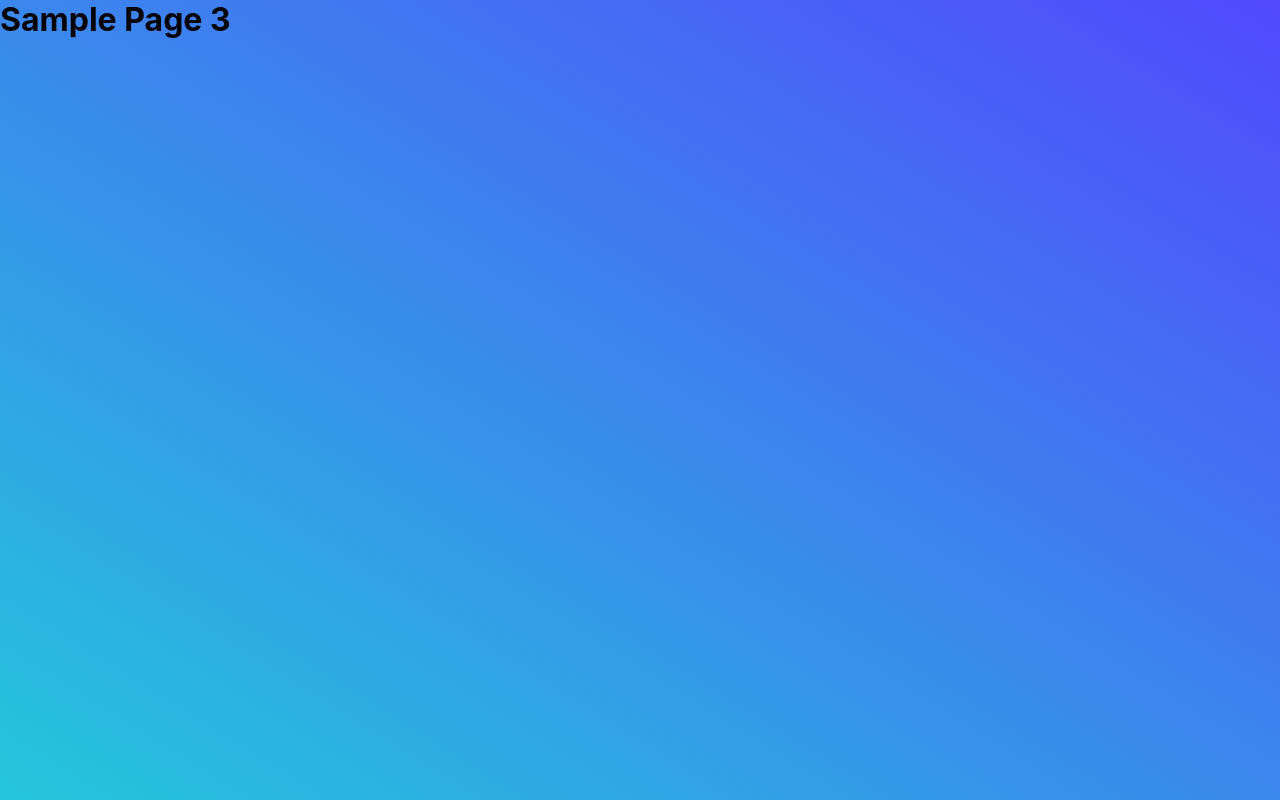
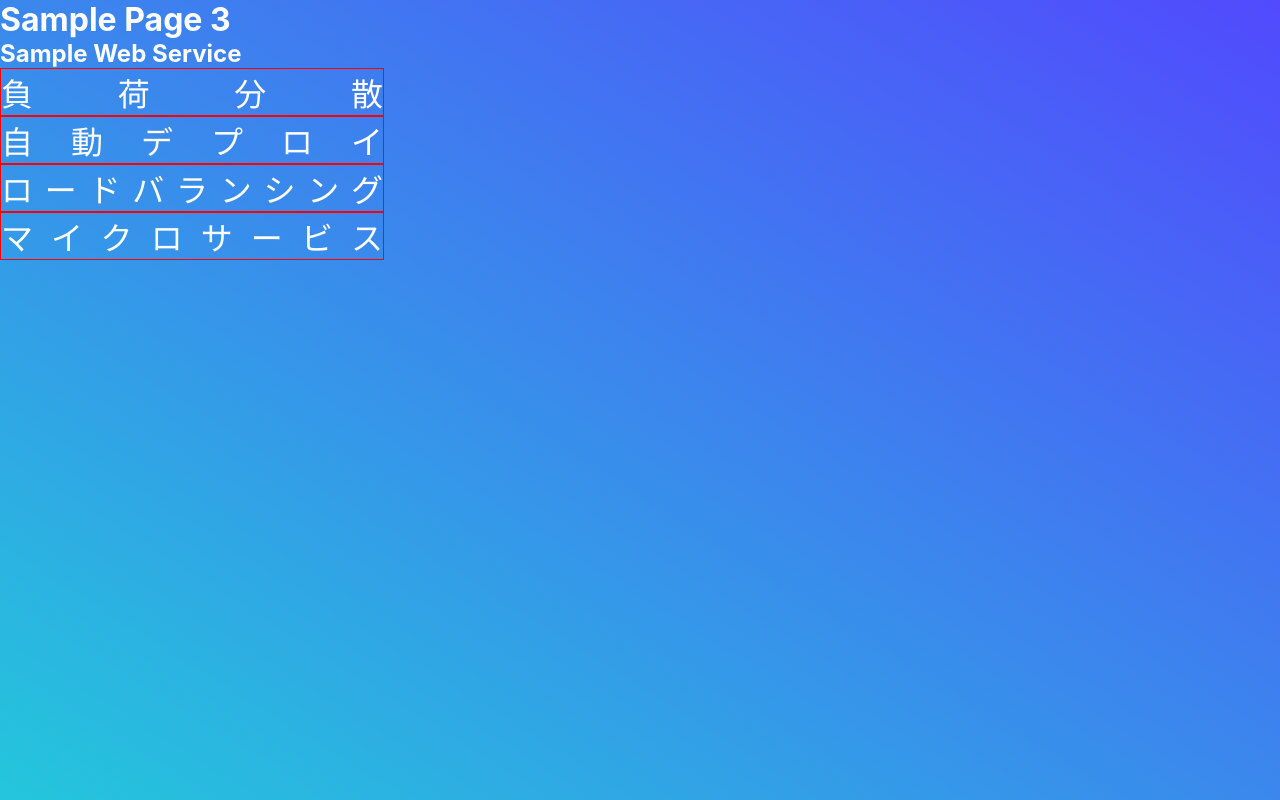
Before and after one commit to kento-yoshidu/ocaml, a React (Create React App) app: page / in a window 1280 px wide. Built offline with nearby package versions, Linux system fonts and the light colour scheme; the HTML template or start-up script is replaced by a standard one.

Commit message:
✨ Update Header Component

```diff
--- a/src/components/header.tsx
+++ b/src/components/header.tsx
@@ -3,7 +3,27 @@ import styles from "../styles/header.module.css"
 const Header = () => {
   return (
     <header className={styles.header}>
-      <h1>Sample Page 3</h1>
+      <h1 className={styles.title}>Sample Page 3</h1>
+
+      <h2 className={styles.subTitle}>
+        Sample Web Service
+      </h2>
+
+      <p className={styles.text}>
+        負荷分散
+      </p>
+
+      <p className={styles.text}>
+        自動デプロイ
+      </p>
+
+      <p className={styles.text}>
+        ロードバランシング
+      </p>
+
+      <p className={styles.text}>
+        マイクロサービス
+      </p>
     </header>
   )
 }
--- a/src/styles/header.module.css
+++ b/src/styles/header.module.css
@@ -5,4 +5,13 @@
   background: #24c6dc;
   background: linear-gradient(to left bottom, var(--main-color), var(--sub-color));
   overflow: hidden;
+  color: #fff;
 }
+
+.text {
+  color: #fff;
+  text-align-last: justify;
+  width: 30%;
+  border: 1px solid red;
+  font-size: 2rem;
+}
--- a/src/styles/header.module.css.d.ts
+++ b/src/styles/header.module.css.d.ts
@@ -1,4 +1,7 @@
 declare const styles: {
   readonly "header": string;
+  readonly "subTitle": string;
+  readonly "headerTitle": string;
+  readonly "headerText": string;
 };
 export = styles;
--- /dev/null
+++ b/typed-css-modules.config.ts
@@ -0,0 +1,3 @@
+export const config = {
+  exportType: 'default',
+}
```
Also changed, not shown: 1 other file (tests, documents, lock files or other folders).
